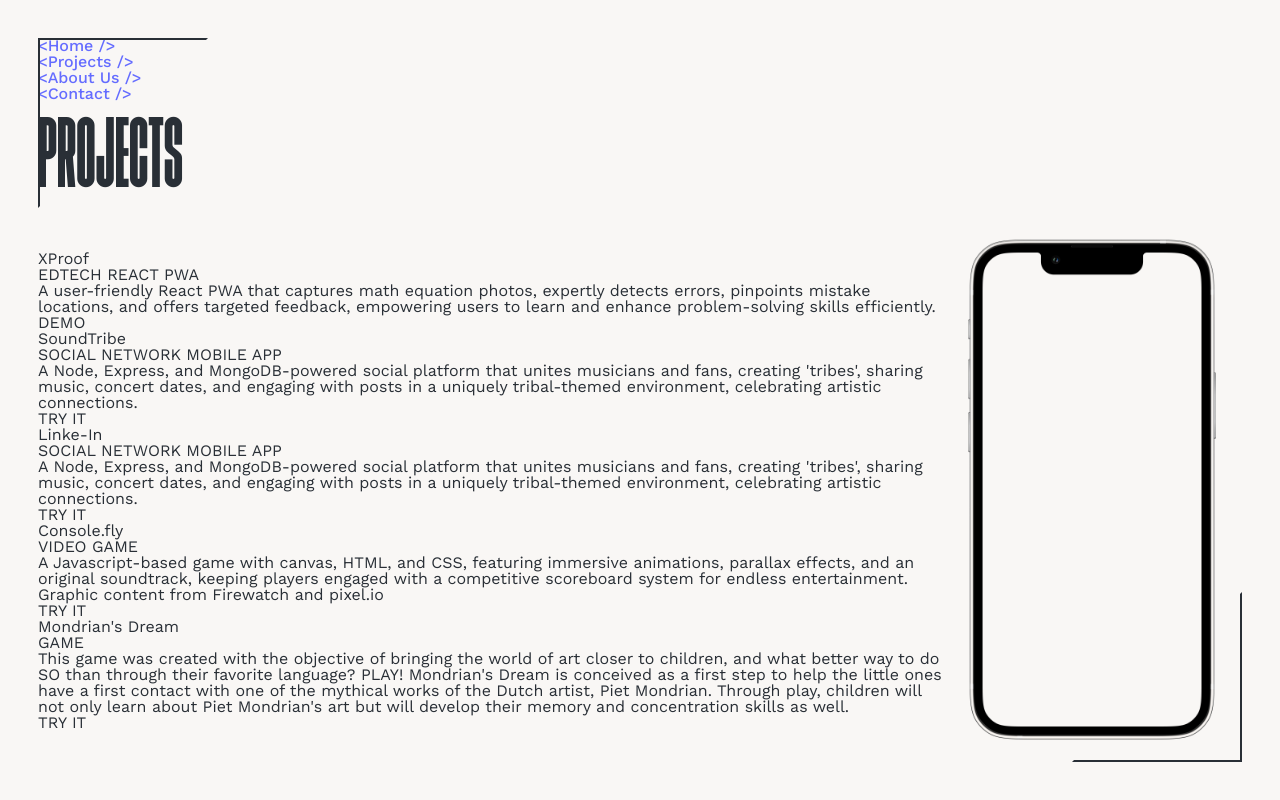
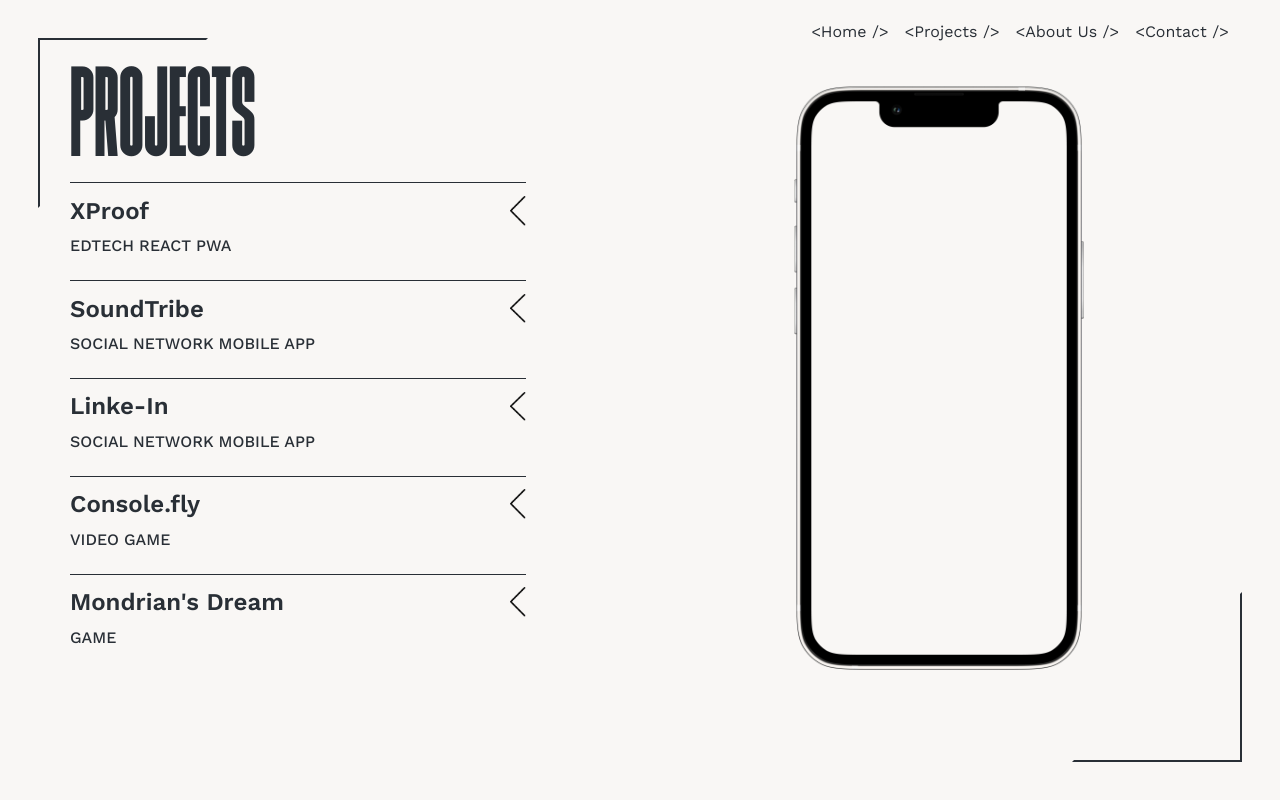
Before and after one commit to Quotropic-96/portfolio, a React (Vite) app: page /projects in a window 1280 px wide. Built offline with nearby package versions, Linux system fonts and the light colour scheme.

Commit message:
added some CSS projects view

```diff
--- a/src/App.css
+++ b/src/App.css
@@ -18,10 +18,26 @@ body {
   background-color: var(--main-white);
   color: var(--main-black);
   font-family: 'Work Sans', sans-serif;
+  font-size: 16px;
 }
 .App {
   width: 100vw;
   height: 100vh;
+}
+h1 {
+  font-family: porlane;
+  font-size: 8rem;
+}
+h2{
+  font-size: 1.5rem;
+  font-weight: 600;
+}
+h3 {
+  font-weight: 500;
+}
+a{
+  text-decoration: none;
+  color: var(--main-black)
 }
 .frame {
   width: 100%;
@@ -38,3 +54,16 @@ body {
   right: var(--frame-width);
   bottom: var(--frame-width);
 }
+
+/* Navbar */
+
+nav.navbar {
+  position: absolute;
+  right: 4%;
+  top: 3%
+}
+
+nav.navbar ul {
+  display: flex;
+  gap: 1rem;
+}
--- a/src/components/NavBar.jsx
+++ b/src/components/NavBar.jsx
@@ -2,7 +2,7 @@ import { Link } from "react-router-dom";
 
 const NavBar = () => {
   return (
-    <nav>
+    <nav className="navbar">
       <ul>
         <li><Link to={'/'}>{'<Home />'}</Link></li>
         <li><Link to={'/projects'}>{'<Projects />'}</Link></li>
--- a/src/components/ProjectCard.jsx
+++ b/src/components/ProjectCard.jsx
@@ -1,13 +1,31 @@
+import { useState } from "react";
+import "./projectCard.css";
 import PropTypes from "prop-types";
+import leftArrow from '../assets/icons/arrow_left.png';
+import downArrow from '../assets/icons/arrow_down.png'
 
-const ProjectCard = ({ info }) => {
+const ProjectCard = ({ info, showInfo, handleShow }) => {
   const { title, subtitle, about, show } = info;
+  const [close, setClose] = useState(false);
+
+  const handleClick = () => {
+    handleShow(title)
+    setClose(prev=> !prev)
+  }
+
   return (
     <div className="project_card_container">
-      <h3>{title}</h3>
-      <h2>{subtitle}</h2>
-      <p>{about}</p>
-      <p>{show}</p>
+      <div className="title_arrow_container">
+        <h2>{title}</h2>
+        <img className={!close ? "left_arrow" : "down_arrow"} src={!close ? leftArrow : downArrow} alt="left arrow" onClick={handleClick} />
+      </div>
+      <h3>{subtitle}</h3>
+      {showInfo && close &&
+        <div className="about_show_div">
+          <p>{about}</p>
+          <p>{show}</p>
+        </div>
+      }
       <div className="projects_cards_container">
       </div>
     </div>
@@ -15,7 +33,9 @@ const ProjectCard = ({ info }) => {
 }
 
 ProjectCard.propTypes = {
-  info: PropTypes.object.isRequired
+  info: PropTypes.object.isRequired,
+  showInfo: PropTypes.bool.isRequired,
+  handleShow: PropTypes.func.isRequired
 }
 
 export default ProjectCard;
--- /dev/null
+++ b/src/components/projectCard.css
@@ -0,0 +1,28 @@
+div.project_card_container {
+  border-top: 1px solid var(--main-black);
+  /* border-bottom: 1px solid var(--main-black); */
+  padding: 0.8rem 0;
+  display: flex;
+  flex-direction: column;
+  gap: 0.8rem;
+}
+
+div.title_arrow_container {
+  display: flex;
+  align-items: center;
+  justify-content: space-between;
+}
+
+img.left_arrow {
+  width: 1rem;
+}
+
+img.down_arrow {
+  height: 1rem;
+}
+
+div.about_show_div {
+  display: flex;
+  flex-direction: column;
+  gap: 1rem
+}
--- a/src/index.css
+++ b/src/index.css
@@ -1,4 +1,4 @@
-:root {
+/* :root {
   font-family: Inter, system-ui, Avenir, Helvetica, Arial, sans-serif;
   line-height: 1.5;
   font-weight: 400;
@@ -31,11 +31,11 @@ body {
   min-height: 100vh;
 }
 
-h1 {
+/* h1 {
   font-size: 3.2em;
   line-height: 1.1;
-}
-
+} */
+/*
 button {
   border-radius: 8px;
   border: 1px solid transparent;
@@ -66,4 +66,4 @@ button:focus-visible {
   button {
     background-color: #f9f9f9;
   }
-}
+} */
--- a/src/views/Projects.jsx
+++ b/src/views/Projects.jsx
@@ -1,3 +1,4 @@
+import { useState } from "react";
 import ProjectCard from "../components/ProjectCard";
 import { projectsData } from "../data/projectsData.js";
 import mobile from "../assets/images/mockup.png";
@@ -6,21 +7,31 @@ import Frame from "../components/Frame";
 import "./projects.css"
 
 const Projects = () => {
+  const [showInfo, setShowInfo] = useState(false);
+
+  const handleShow = (title) => {
+    setShowInfo(title);
+  }
+
   return (
     <div className="projects frame">
       <Frame />
       <NavBar />
+      <div className="main_view_container">
+        <div className="projects_mobile_container">
+          <div className="title_projects_container">
             <h1>PROJECTS</h1>
-      <div className="projects_mobile_container">
             <div className="projects_cards_container">
               {projectsData.map(project => {
                 return (
-              <ProjectCard key={project.title} info={project} />
+                  <ProjectCard key={project.title} info={project} showInfo={showInfo === project.title} handleShow={handleShow} />
                 )
               })}
             </div>
+          </div>
           <div className="demo_container">
-          <img style={{ width: "300px" }} src={mobile} alt="mobile" />
+            <img style={{ width: "350px" }} src={mobile} alt="mobile" />
+          </div>
         </div>
       </div>
     </div>
--- a/src/views/projects.css
+++ b/src/views/projects.css
@@ -1,19 +1,23 @@
-@font-face {
-  font-family: porlane;
-  src: url("../assets/fonts/Porlane.ttf");
+div.main_view_container {
+  padding: 1rem 2rem 0 2rem;
 }
 
-div.projects h1 {
-  font-family: porlane;
-  font-size: 100px;
+.projects_mobile_container {
+  display: flex;
+  justify-content: space-between;
 }
 
-div.projects_mobile_container {
+div.title_projects_container {
   display: flex;
-  justify-content: center;
-  align-items: center;
+  flex-direction: column;
+  width: 40%;
 }
 
 div.projects_cards_container {
+  max-height: 550px;
+  overflow-y: auto;
+}
 
+div.demo_container {
+  padding-right: 6rem;
 }
```
Lines whose indentation alone changed are shown as unchanged.
